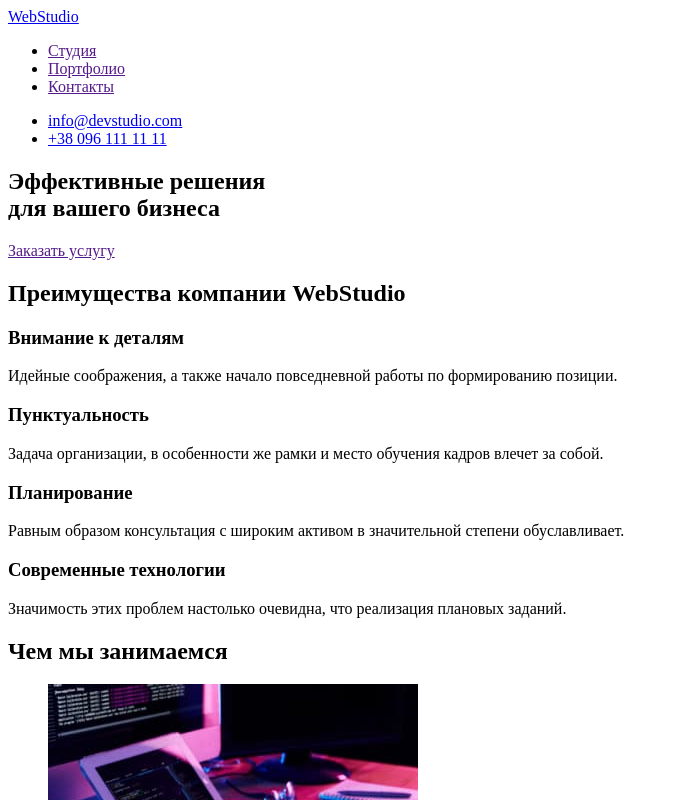
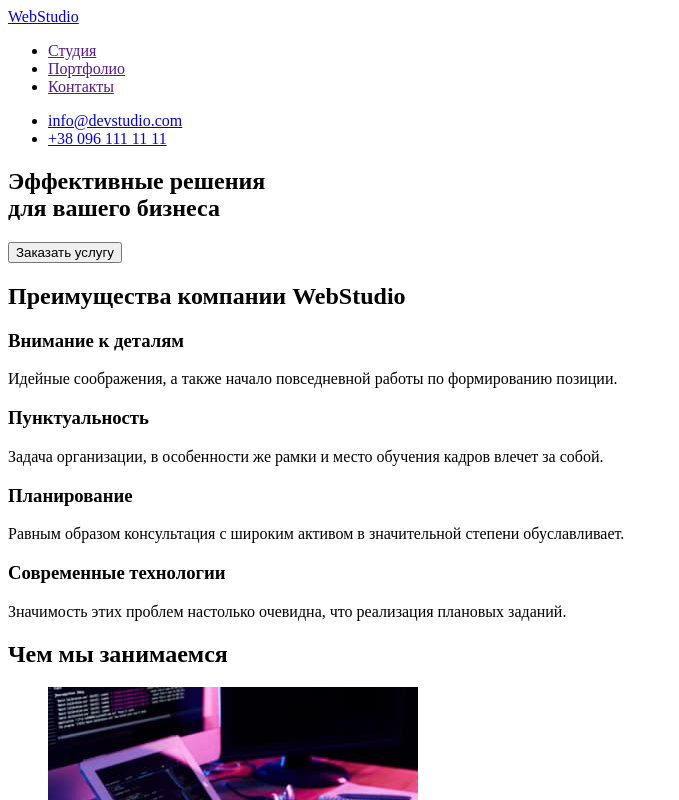
Before and after one commit to dnkolga/goit-markup-hw-01, a plain HTML site: page index.html in a window 1280 px wide. Shown: the top 800 px of the page, without its empty margins (0-679 px from the left). Drawn offline with Linux system fonts and the light colour scheme.

Commit message:
Update index.html
замена на a на button в секции 1
- div

```diff
--- a/index.html
+++ b/index.html
@@ -16,21 +16,19 @@
                 <li><a href="">Портфолио</a></li>
                 <li><a href="">Контакты</a></li>
             </ul>
+        </nav>
             <ul>
                 <li><a href="mailto:info@devstudio.com">info@devstudio.com</a></li>
                 <li><a href="tel:+380961111111">+38 096 111 11 11</a></li>
             </ul>
-        </nav>
     </header>
     <main>
     <!--Секция 1-->
-    <div>
         <section>
             <h1>Эффективные решения <br> для вашего бизнеса</h1>
-            <a href="">Заказать услугу</a>
+            <button type="button">Заказать услугу</button>
         </section>
-    </div>
-    <!--Секция преимущества-->
+        <!--Секция преимущества-->
     <section>
     <h2>Преимущества компании WebStudio</h2>
         <h3>Внимание к деталям</h3>
@@ -80,12 +78,10 @@
     </main>
         <!--Футер-->
         <footer>
-            <nav>
              <a href="/">WebStudio</a>
              <address>г. Киев, пр-т Леси Украинки, 26</address>
              <a href="mailto:info@example.com">info@example.com</a>
              <a href="tel:+380991111111">+38 099 111 11 11</a>
-            </nav>
         </footer>
 </body>
 </html>
```
